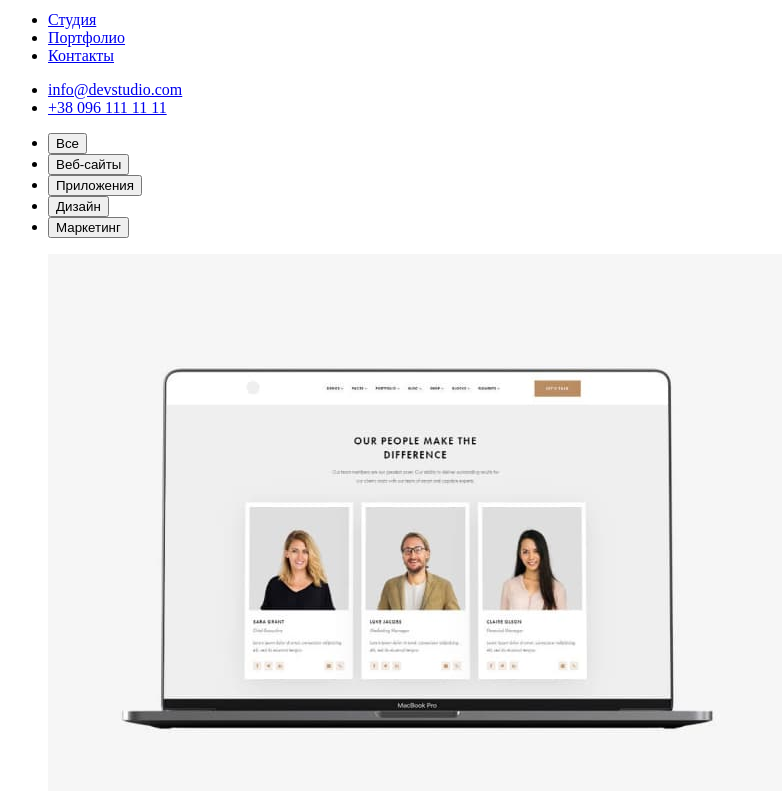
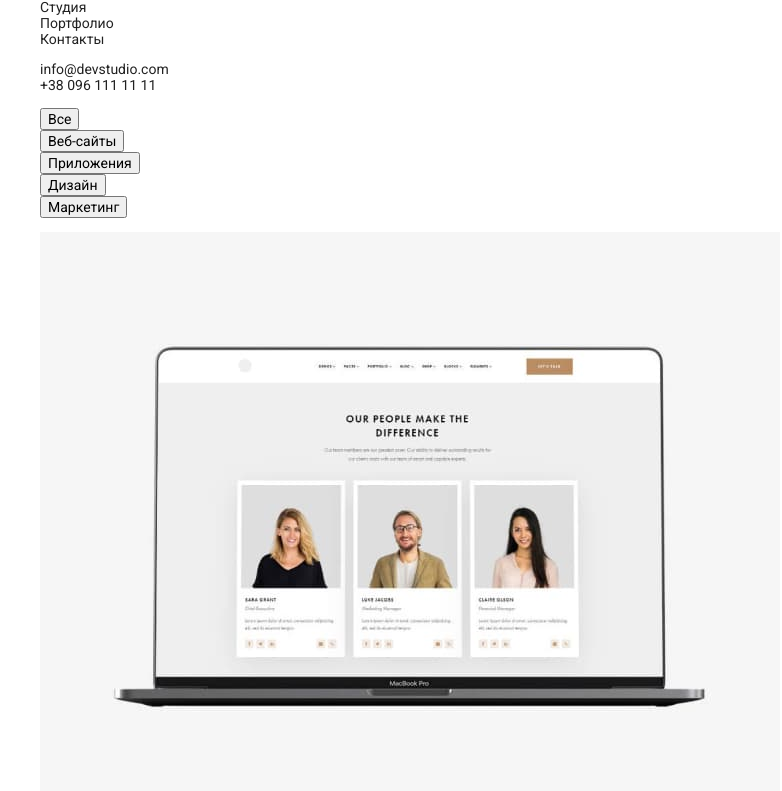
Before and after one commit to Aoll11/goit-markup-hw-02, a plain HTML site: page portfolio.html in a window 1280 px wide. Shown: the part 31-822 px from the top of the page, without its empty margins (0-782 px from the left). Drawn offline with nearby package versions, Linux system fonts and the light colour scheme.

Commit message:
9 img in portfolio

```diff
--- a/css/styles.css
+++ b/css/styles.css
@@ -0,0 +1,66 @@
+:root{
+    /*fonts*/
+    --logo-font-family:'Raleway', sans-serif;
+    --main-font-family: 'Roboto', sans-serif;
+
+    /*colors*/
+    --main-dark-color: #2F303A;
+    --main-light-color:#E5E5E5;
+    --background-color: #FFFFFF;
+    --secondary-background-color: #F5F4FA;
+    --border-color:#ECECEC;
+    --secondary-border-color: #EEEEEE;
+    --main-font-collor: #212121;
+    --secondary-font-collor: #757575;
+    --current-color: #2196F3;
+}
+
+body {
+    font-family: var(--main-font-family);
+    font-style: normal;
+    font-size: 14px;
+    font-weight: 400;
+    color: var(--secondary-font-collor)
+
+}
+
+/*Common Styles*/
+
+.link {
+    text-decoration: none;
+    color: var(--main-font-collor);
+}
+
+.button {
+    border: none;
+    background-color: var(--secondary-background-color) ;
+    cursor: pointer;
+    font-family: inherit;
+    color: inherit;
+}
+
+.list {
+    list-style: none;
+}
+
+.section {
+    background-color: var(--background-color);
+}
+
+.section-title {
+    font-weight: 700;
+    font-size: 36px;
+    line-height: 1.17;
+    text-align: center;
+    letter-spacing: 0.03em;
+    color: var(--main-font-collor);
+}
+
+/*Header*/
+.header {
+    color: var(--main-font-collor);
+}
+
+span.current{
+    color: var(--current-color);
+}
--- a/portfolio.html
+++ b/portfolio.html
@@ -5,29 +5,38 @@
     <meta charset="UTF-8">
     <meta http-equiv="X-UA-Compatible" content="IE=edge">
     <meta name="viewport" content="width=device-width, initial-scale=1.0">
-    <title>WebStudio</title>
+    <link rel="stylesheet" href="https://cdnjs.cloudflare.com/ajax/libs/modern-normalize/1.1.0/modern-normalize.min.css"
+        integrity="sha512-wpPYUAdjBVSE4KJnH1VR1HeZfpl1ub8YT/NKx4PuQ5NmX2tKuGu6U/JRp5y+Y8XG2tV+wKQpNHVUX03MfMFn9Q=="
+        crossorigin="anonymous" referrerpolicy="no-referrer" />
+    <link rel="preconnect" href="https://fonts.googleapis.com">
+    <link rel="preconnect" href="https://fonts.gstatic.com" crossorigin>
+    <link
+        href="https://fonts.googleapis.com/css2?family=Raleway:wght@700&family=Roboto:wght@400;500;700;900&display=swap"
+        rel="stylesheet">
+    <link rel="stylesheet" href="./css/styles.css">
+    <title>Portfolio</title>
 </head>
 
 <body>
-    <header>
-        <a href="#"> <span>Web</span>Studio</a>
-        <nav>
-            <ul>
-                <li> <a href="#">Студия</a> </li>
-                <li> <a href="#">Портфолио</a> </li>
-                <li> <a href="#">Контакты</a> </li>
+    <header class="header">
+        <a href="#" class="link site-logo"> <span class="current">Webb</span>Studio</a>
+        <nav class="site-nav">
+            <ul class="list nav-link">
+                <li class="nav-item"> <a href="#" class="link nav-link">Студия</a> </li>
+                <li class="nav-item"> <a href="#" class="link nav-link">Портфолио</a> </li>
+                <li class="nav-item"> <a href="#" class="link nav-link">Контакты</a> </li>
             </ul>
         </nav>
-        <ul>
-            <li> <a href="mailto:info@devstudio.com">info@devstudio.com</a></li>
-            <li> <a href="tel:+380961111111">+38 096 111 11 11</a></li>
+        <ul class="list">
+            <li> <a href="mailto:info@devstudio.com" class="link">info@devstudio.com</a></li>
+            <li> <a href="tel:+380961111111" class="link">+38 096 111 11 11</a></li>
         </ul>
 
     </header>
 
     <main>
         <section>
-            <ul>
+            <ul class="list">
                 <li><button type="button">Все</button></li>
                 <li><button type="button">Веб-сайты</button></li>
                 <li><button type="button">Приложения</button></li>
@@ -37,7 +46,7 @@
         </section>
 
         <section>
-            <ul>
+            <ul class="list">
                 <li>
                     <div><img src="./images/portfolio/tehnokriak.jpg" alt="tehnokriak">
                         <h3>Технокряк</h3>
```
Also changed, not shown: index.html (+11 -2 lines).
